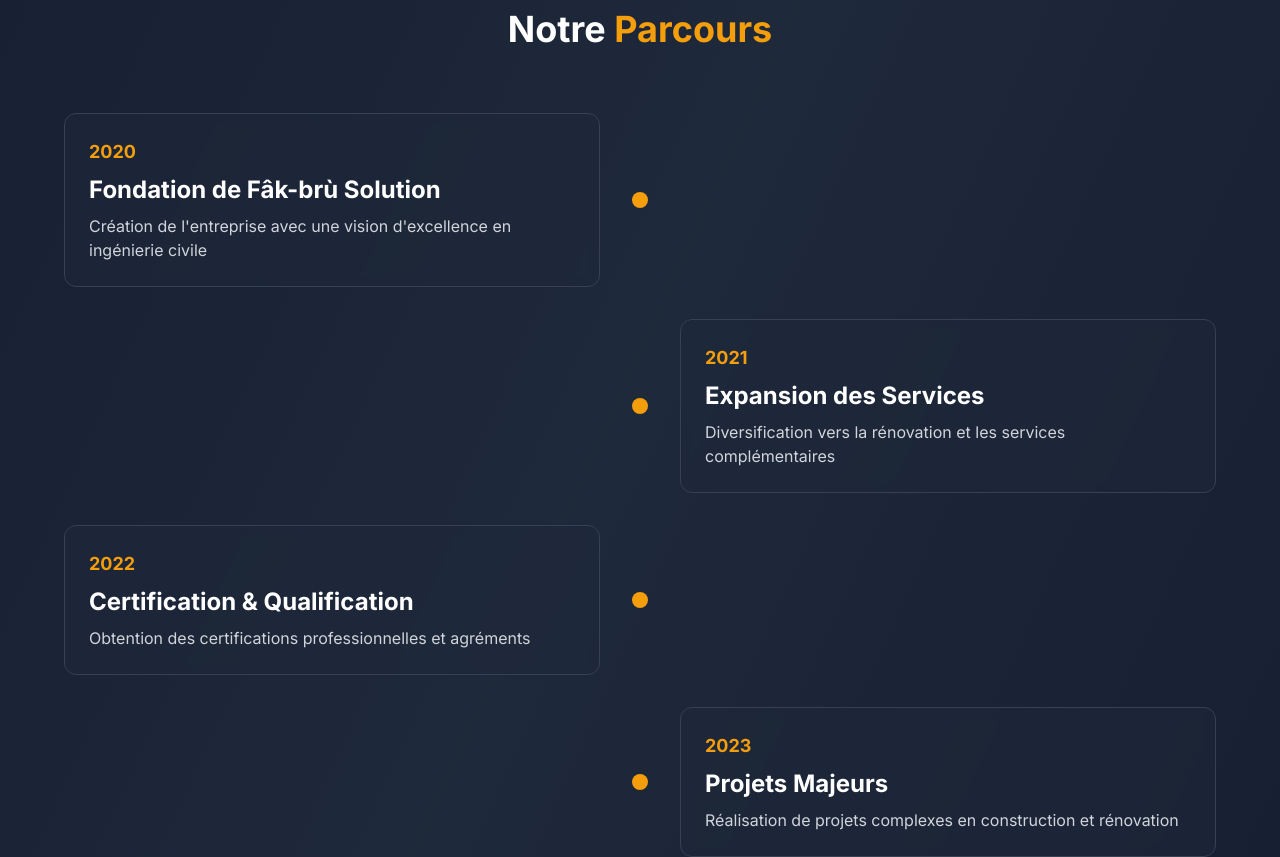
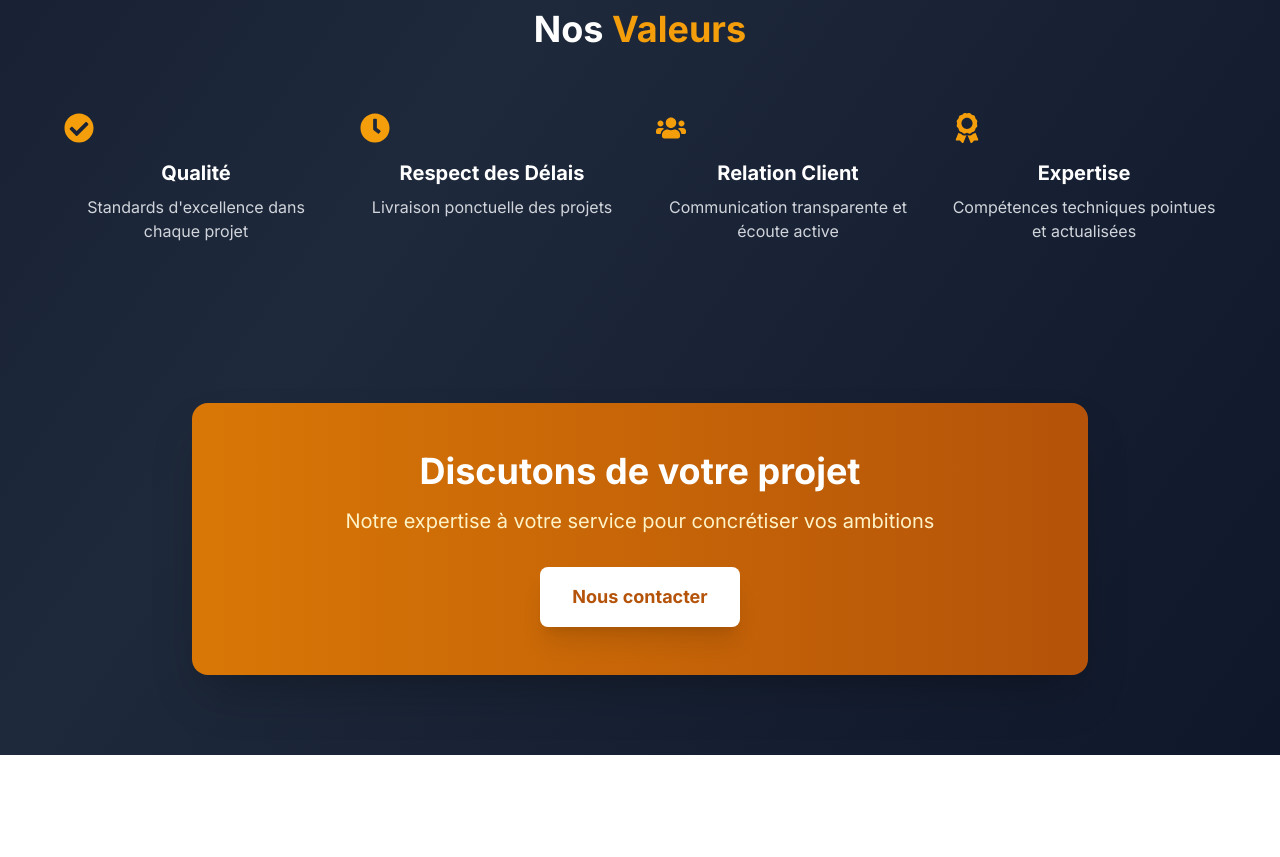
Before and after one commit to USHER-PB/professional_porfolio, a Next.js app: page /about in a window 1280 px wide. Shown: the part 1060-1917 px from the top of the page. After the commit the page ends 1815 px from the top, so only its background shows below. Built offline with nearby package versions, Linux system fonts and the light colour scheme.

Commit message:
fix: Navigation and content updates
- Fix Accueil navigation from /home to / (root) to prevent 404 error
- Remove timeline section from about page for authenticity
- Keep values section as it represents company principles
- Ensure all navigation links work correctly

```diff
--- a/src/app/about/page.js
+++ b/src/app/about/page.js
@@ -5,29 +5,6 @@
 import Navbar from '@/components/Navbar'
 
 export default function About() {
-  const timeline = [
-    {
-      year: "2020",
-      title: "Fondation de Fâk-brù Solution",
-      description: "Création de l'entreprise avec une vision d'excellence en ingénierie civile"
-    },
-    {
-      year: "2021",
-      title: "Expansion des Services",
-      description: "Diversification vers la rénovation et les services complémentaires"
-    },
-    {
-      year: "2022",
-      title: "Certification & Qualification",
-      description: "Obtention des certifications professionnelles et agréments"
-    },
-    {
-      year: "2023",
-      title: "Projets Majeurs",
-      description: "Réalisation de projets complexes en construction et rénovation"
-    }
-  ]
-
   const values = [
     {
       icon: <FaCheckCircle className="text-3xl" />,
@@ -127,42 +104,6 @@
         </div>
       </section>
 
-      {/* Timeline */}
-      <section className="py-20 px-4 bg-slate-800/30">
-        <div className="max-w-6xl mx-auto">
-          <motion.h2
-            initial={{ opacity: 0, y: 20 }}
-            whileInView={{ opacity: 1, y: 0 }}
-            className="text-4xl font-bold text-white text-center mb-16"
-          >
-            Notre <span className="text-amber-500">Parcours</span>
-          </motion.h2>
-          <div className="space-y-8">
-            {timeline.map((item, index) => (
-              <motion.div
-                key={index}
-                initial={{ opacity: 0, x: index % 2 === 0 ? -30 : 30 }}
-                whileInView={{ opacity: 1, x: 0 }}
-                transition={{ delay: index * 0.1 }}
-                className={`flex flex-col lg:flex-row items-center gap-8 ${
-                  index % 2 === 0 ? 'lg:flex-row' : 'lg:flex-row-reverse'
-                }`}
-              >
-                <div className="flex-1">
-                  <div className="bg-slate-800/50 backdrop-blur-sm rounded-xl p-6 border border-gray-700 hover:border-amber-500 transition-all">
-                    <div className="text-amber-500 font-bold text-lg mb-2">{item.year}</div>
-                    <h3 className="text-2xl font-bold text-white mb-2">{item.title}</h3>
-                    <p className="text-gray-300">{item.description}</p>
-                  </div>
-                </div>
-                <div className="w-4 h-4 bg-amber-500 rounded-full"></div>
-                <div className="flex-1"></div>
-              </motion.div>
-            ))}
-          </div>
-        </div>
-      </section>
-
       {/* Values */}
       <section className="py-20 px-4">
         <div className="max-w-6xl mx-auto">
--- a/src/components/Navbar.js
+++ b/src/components/Navbar.js
@@ -19,7 +19,7 @@
   }, [])
 
   const navItems = [
-    { name: 'Accueil', href: '/home' },
+    { name: 'Accueil', href: '/' },
     { name: 'Services', href: '/services' },
     { name: 'À propos', href: '/about' },
     { name: 'Contact', href: '/contact' },
```
